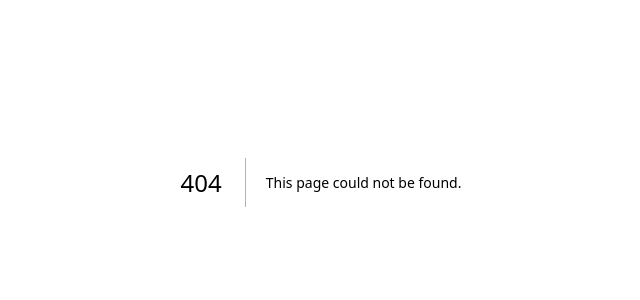
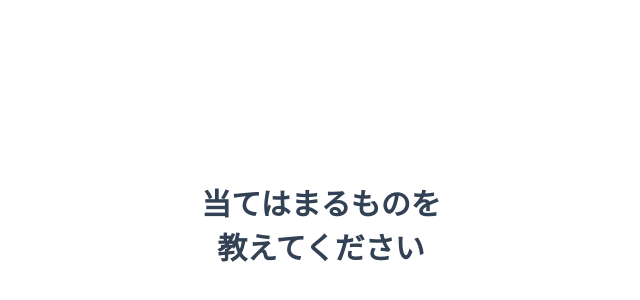
Before and after one commit to SomaTakata/mercari-hackathon, a Next.js app: page /2 in a window 1280 px wide. Before the commit this address had no page. Shown: the part 218-518 px from the top of the page, without its empty margins (319-959 px from the left). Built offline with nearby package versions, Linux system fonts and the light colour scheme.

Commit message:
診断移行画面の実装

```diff
--- /dev/null
+++ b/src/app/2/page.tsx
@@ -0,0 +1,11 @@
+export default function PersonalityTest() {
+  return (
+    <div className="h-full justify-center bg-white flex flex-col items-center px-5 py-12  gap-20">
+      <div className="relative animate-ping h-14 w-14 bg-blue-600 rounded-full"></div>
+      <div className="text-slate-700 text-center flex flex-col gap-2 mb-12">
+        <p className="text-3xl font-bold">当てはまるものを</p>
+        <p className="text-3xl font-bold">教えてください</p>
+      </div>
+    </div>
+  );
+}
```
